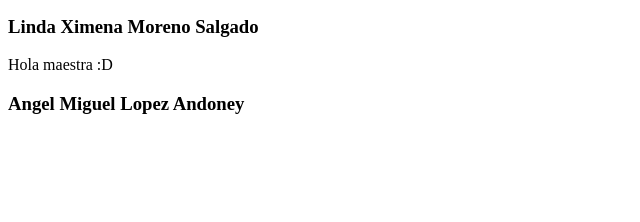
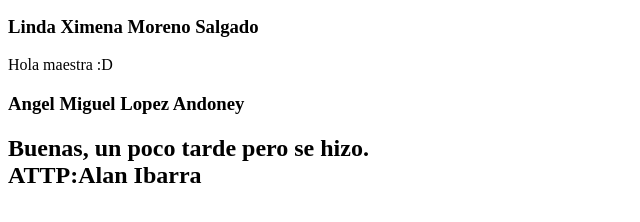
Before and after one commit to Cynthiag3/repositorio-de-contribuciones, a plain HTML site: page index.html in a window 1280 px wide. Shown: the part 102-324 px from the top of the page, without its empty margins (0-640 px from the left). Drawn offline with Linux system fonts and the light colour scheme.

Commit message:
Se agrego un aporte De Alan Ibarra

```diff
--- a/index.html
+++ b/index.html
@@ -14,5 +14,7 @@
   <h3>Linda Ximena Moreno Salgado</h3>
   <p>Hola maestra :D</p>
   <h3>Angel Miguel Lopez Andoney</h3>
+  <h2>Buenas, un poco tarde pero se hizo. <br>
+      ATTP:Alan Ibarra</h2>
 </body>
 </html>
```
